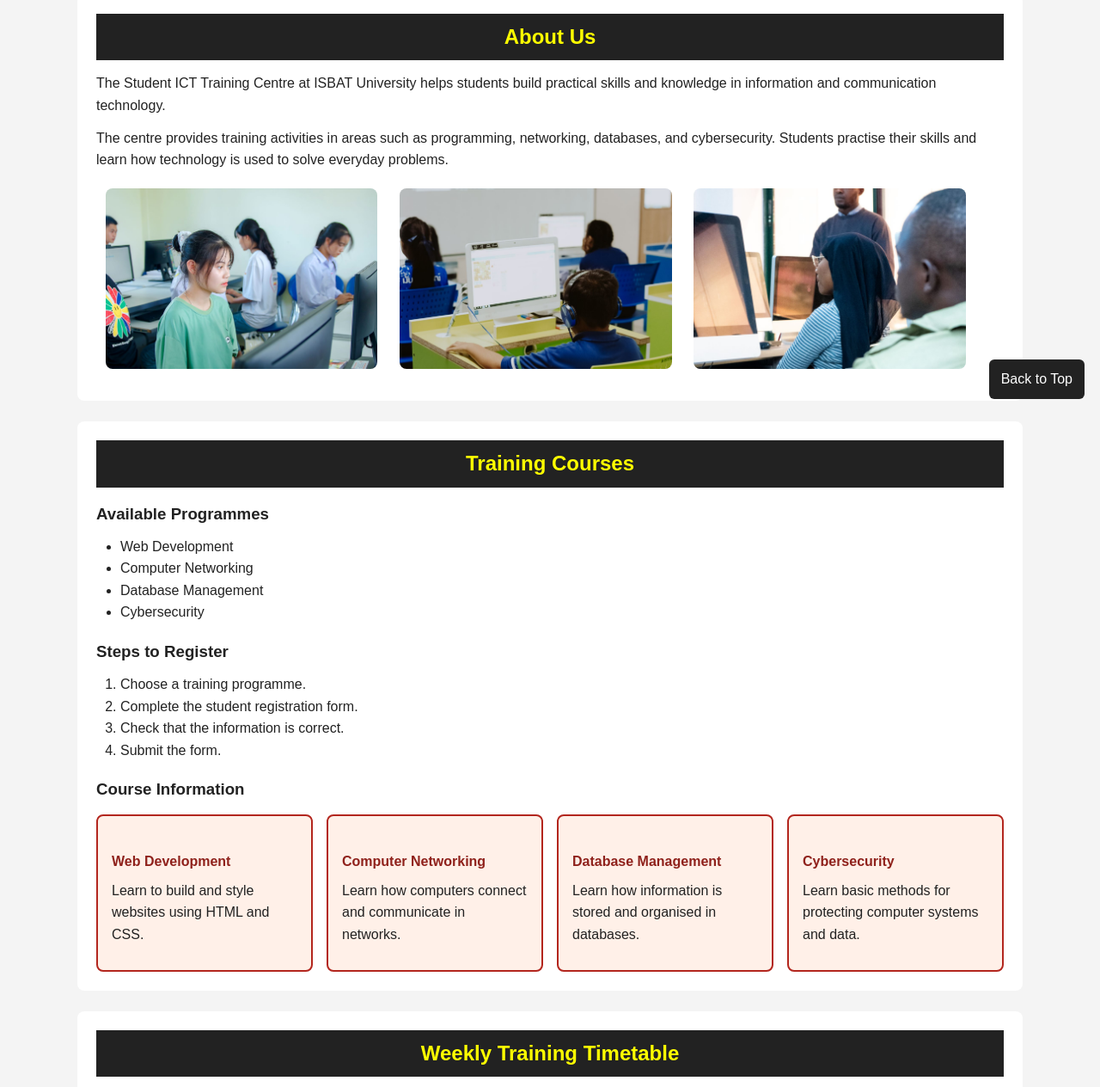
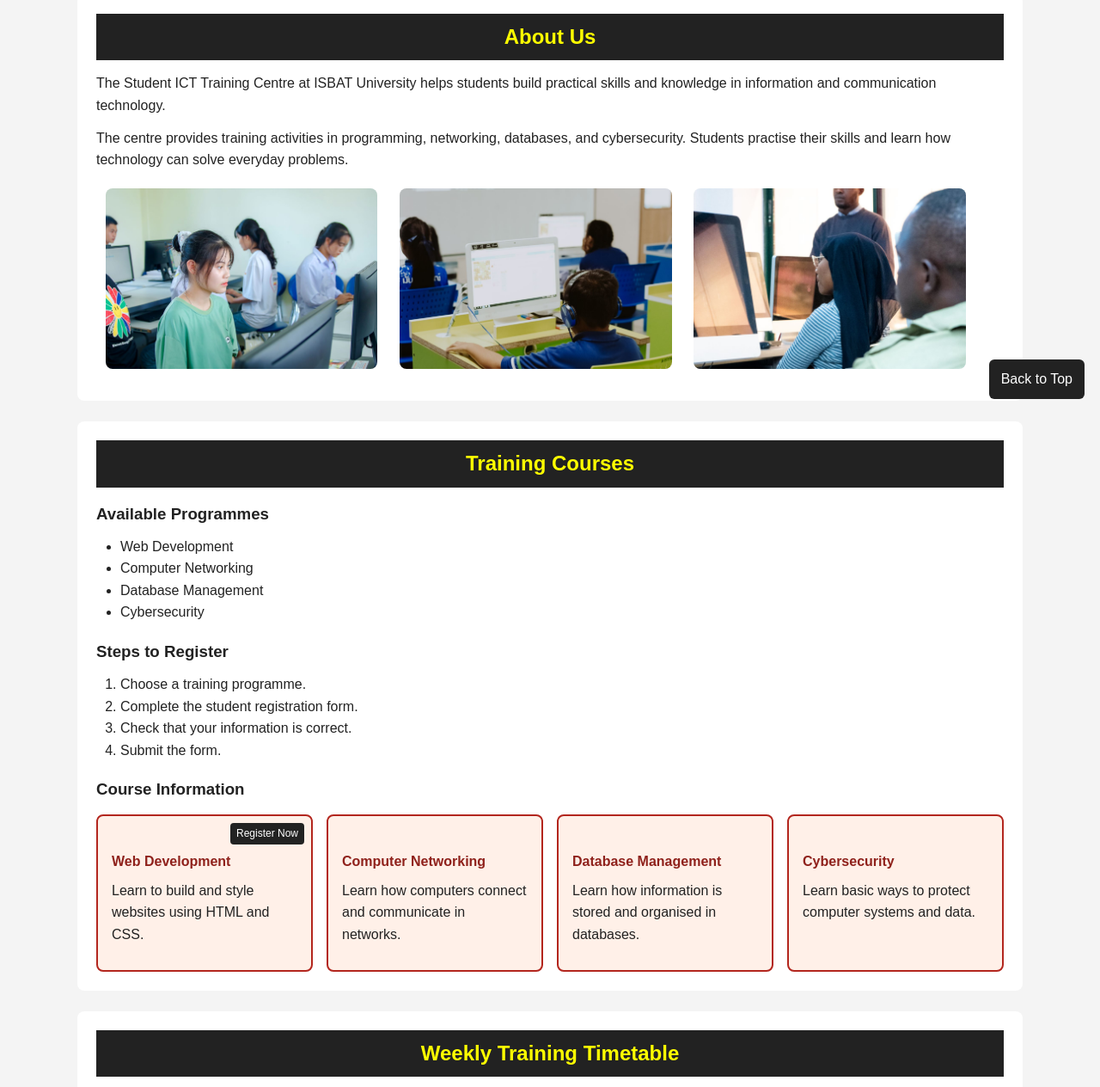
Before and after one commit to osirearnoldbob-hue/web-test, a plain HTML site: page osire arnold bob web class test/index.html in a window 1280 px wide. Shown: the part 318-1582 px from the top of the page at 86% size. Drawn offline with Linux system fonts and the light colour scheme.

Commit message:
Update index.html

```diff
--- a/osire arnold bob web class test/index.html
+++ b/osire arnold bob web class test/index.html
@@ -8,11 +8,9 @@
 </head>
 
 <body id="top">
-    <!-- (a) Header, navigation, main content and footer -->
     <header>
         <h1>ISBAT University Student ICT Training Centre</h1>
 
-        <!-- (b) Internal navigation links -->
         <nav aria-label="Main navigation">
             <a href="#home">Home</a>
             <a href="#about">About Us</a>
@@ -31,7 +29,6 @@
             </p>
         </section>
 
-        <!-- (c) About Us section -->
         <section id="about">
             <h2>About Us</h2>
             <p>
@@ -40,10 +37,10 @@
                 and communication technology.
             </p>
             <p>
-                The centre provides training activities in areas such as
-                programming, networking, databases, and cybersecurity.
-                Students practise their skills and learn how technology is
-                used to solve everyday problems.
+                The centre provides training activities in programming,
+                networking, databases, and cybersecurity. Students practise
+                their skills and learn how technology can solve everyday
+                problems.
             </p>
 
             <img src="training1.jpg" alt="Student practising on a computer">
@@ -51,7 +48,6 @@
             <img src="training3.jpg" alt="Student presenting ICT knowledge">
         </section>
 
-        <!-- (d) Course lists -->
         <section id="courses">
             <h2>Training Courses</h2>
 
@@ -67,14 +63,14 @@
             <ol>
                 <li>Choose a training programme.</li>
                 <li>Complete the student registration form.</li>
-                <li>Check that the information is correct.</li>
+                <li>Check that your information is correct.</li>
                 <li>Submit the form.</li>
             </ol>
 
-            <!-- (g) Four course cards -->
             <h3>Course Information</h3>
             <div class="course-cards">
                 <article class="course-card">
+                    <span class="register-label">Register Now</span>
                     <h4>Web Development</h4>
                     <p>Learn to build and style websites using HTML and CSS.</p>
                 </article>
@@ -91,12 +87,11 @@
 
                 <article class="course-card">
                     <h4>Cybersecurity</h4>
-                    <p>Learn basic methods for protecting computer systems and data.</p>
+                    <p>Learn basic ways to protect computer systems and data.</p>
                 </article>
             </div>
         </section>
 
-        <!-- (e) Weekly timetable -->
         <section id="timetable">
             <h2>Weekly Training Timetable</h2>
 
@@ -138,7 +133,6 @@
             </table>
         </section>
 
-        <!-- (f) Student registration form -->
         <section id="registration">
             <h2>Student Registration</h2>
 
@@ -200,7 +194,6 @@
         </section>
     </main>
 
-    <!-- (h) Back to Top link -->
     <a class="back-to-top" href="#top">Back to Top</a>
 
     <footer>
```
